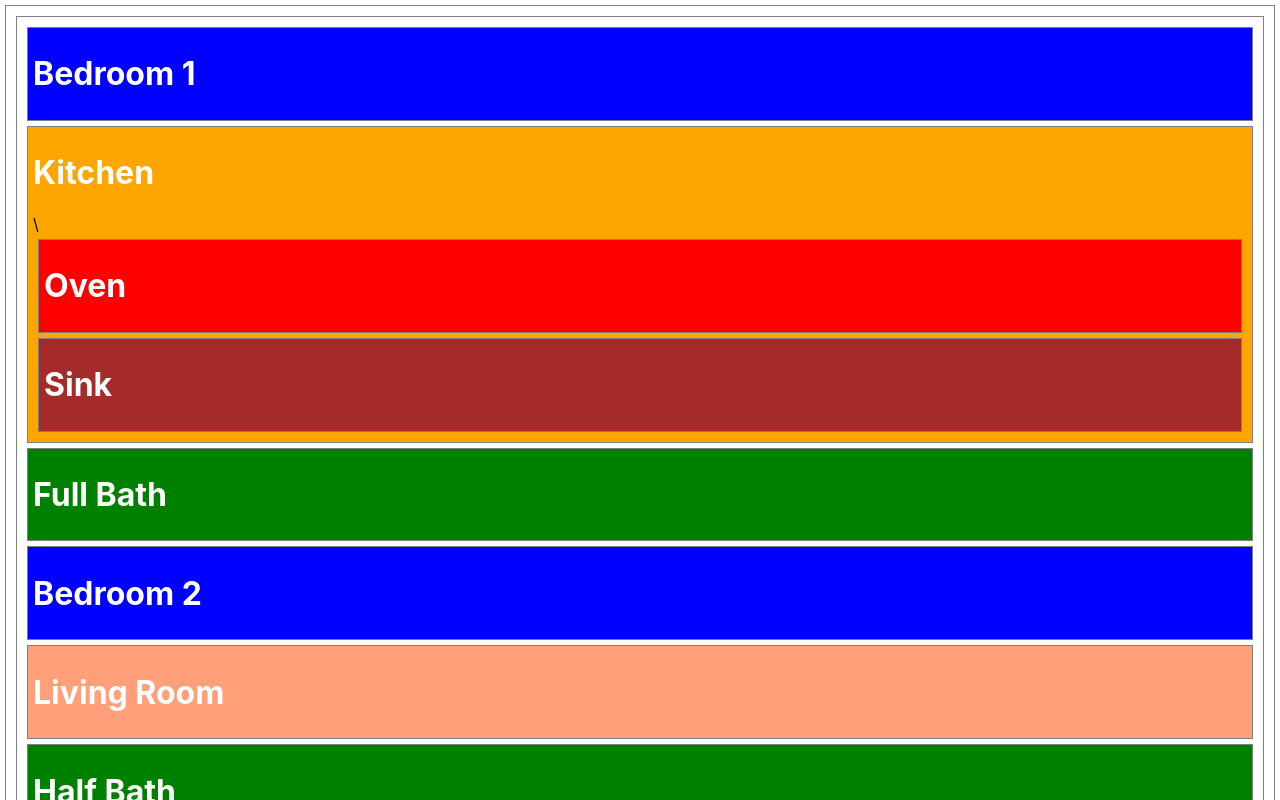
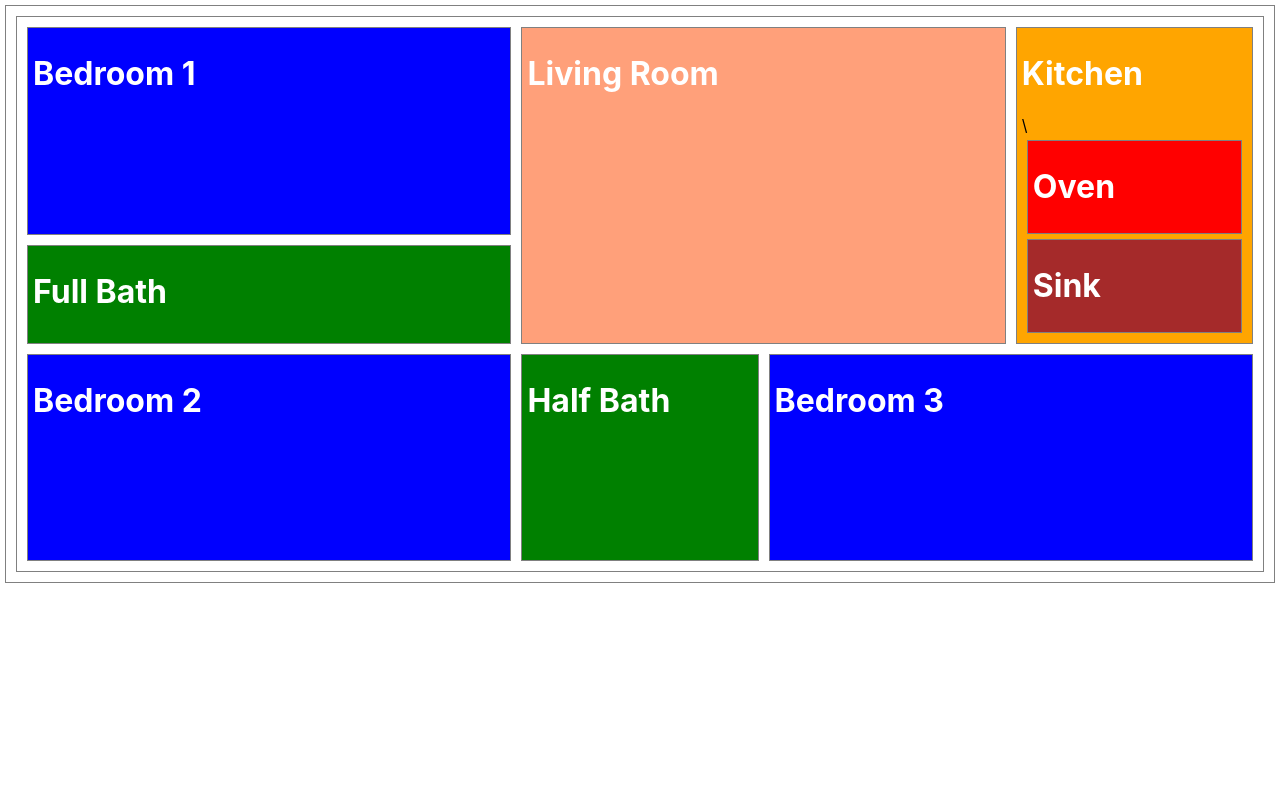
Before and after one commit to awatersny/floorplan-lab, a React (Create React App) app: page / in a window 1280 px wide. Shown: the top 800 px of the page. Built offline with nearby package versions, Linux system fonts and the light colour scheme.

Commit message:
Style grid and pass id props

```diff
--- a/src/App.css
+++ b/src/App.css
@@ -69,3 +69,56 @@ h1 {
 .livingroom {
   background-color: lightsalmon;
 }
+
+#floor-plan {
+  display: grid;
+  grid-template-rows: repeat(10, 1fr);
+  grid-template-columns:  repeat(10, 1fr);
+  grid-template-areas:
+  "b1 b1 b1 b1 lv lv lv lv ki ki"
+  "b1 b1 b1 b1 lv lv lv lv ki ki"
+  "b1 b1 b1 b1 lv lv lv lv ki ki"
+  "b1 b1 b1 b1 lv lv lv lv ki ki"
+  "fb fb fb fb lv lv lv lv ki ki"
+  "fb fb fb fb lv lv lv lv ki ki"
+  "b2 b2 b2 b2 hb hb b3 b3 b3 b3"
+  "b2 b2 b2 b2 hb hb b3 b3 b3 b3"
+  "b2 b2 b2 b2 hb hb b3 b3 b3 b3"
+  "b2 b2 b2 b2 hb hb b3 b3 b3 b3";
+}
+
+#bedroom1{
+  grid-area: b1;
+}
+
+#kitchen{
+  grid-area: ki;
+}
+
+#full-bath{
+  grid-area: fb;
+}
+
+#bedroom2{
+  grid-area: b2;
+}
+
+#living-room{
+  grid-area: lv;
+}
+
+#half-bath{
+  grid-area: hb;
+}
+
+#bedroom3{
+  grid-area: b3;
+}
+
+#oven{
+  grid-area: ov;
+}
+
+#sink{
+  grid-area: si;
+}
--- a/src/Bath.jsx
+++ b/src/Bath.jsx
@@ -1,6 +1,6 @@
 const Bath = (props) => {
   return (
-    <div className='bath' >
+    <div id={props.id} className='bath' >
       <h1>{props.name}</h1>
     </div>
   );
--- a/src/Bedroom.jsx
+++ b/src/Bedroom.jsx
@@ -1,6 +1,6 @@
 const Bedroom = (props) => {
   return (
-    <div className='bedroom' >
+    <div id={props.id} className='bedroom' >
       <h1>{props.name}</h1>
     </div>
   );
--- a/src/FloorPlan.jsx
+++ b/src/FloorPlan.jsx
@@ -5,14 +5,14 @@ import Bath from "./Bath";
 
 const FloorPlan = (props) => {
   return (
-    <div>
-      <Bedroom name='Bedroom 1' />
-      <Kitchen />
-      <Bath name='Full Bath' />
-      <Bedroom name='Bedroom 2' />
-      <LivingRoom />
-      <Bath name='Half Bath' />
-      <Bedroom name='Bedroom 3' />
+    <div id='floor-plan'>
+      <Bedroom id='bedroom1' name='Bedroom 1' />
+      <Kitchen id='kitchen' />
+      <Bath id='full-bath' name='Full Bath' />
+      <Bedroom id='bedroom2' name='Bedroom 2' />
+      <LivingRoom id='living-room' />
+      <Bath id='half-bath' name='Half Bath' />
+      <Bedroom id='bedroom3' name='Bedroom 3' />
     </div>
   );
 }
--- a/src/Kitchen.jsx
+++ b/src/Kitchen.jsx
@@ -3,10 +3,10 @@ import Sink from "./Sink";
 
 const Kitchen = (props) => {
   return (
-    <div className="kitchen">
+    <div id={props.id} className="kitchen">
       <h1>Kitchen</h1>\
-        <Oven />
-        <Sink />
+        <Oven id='oven' />
+        <Sink id='sink' />
     </div>
   );
 }
--- a/src/LivingRoom.jsx
+++ b/src/LivingRoom.jsx
@@ -1,6 +1,6 @@
 const LivingRoom = (props) => {
   return (
-    <div className="livingroom">
+    <div id={props.id} className="livingroom">
       <h1>Living Room</h1>
     </div>
   );
--- a/src/Oven.jsx
+++ b/src/Oven.jsx
@@ -1,6 +1,6 @@
 const Oven = (props) => {
   return (
-    <div className="oven">
+    <div id={props.id} className="oven">
       <h1>Oven</h1>
     </div>
   );
--- a/src/Sink.jsx
+++ b/src/Sink.jsx
@@ -1,6 +1,6 @@
 const Sink = (props) => {
   return (
-    <div className="sink">
+    <div id={props.id} className="sink">
       <h1>Sink</h1>
     </div>
   );
```
